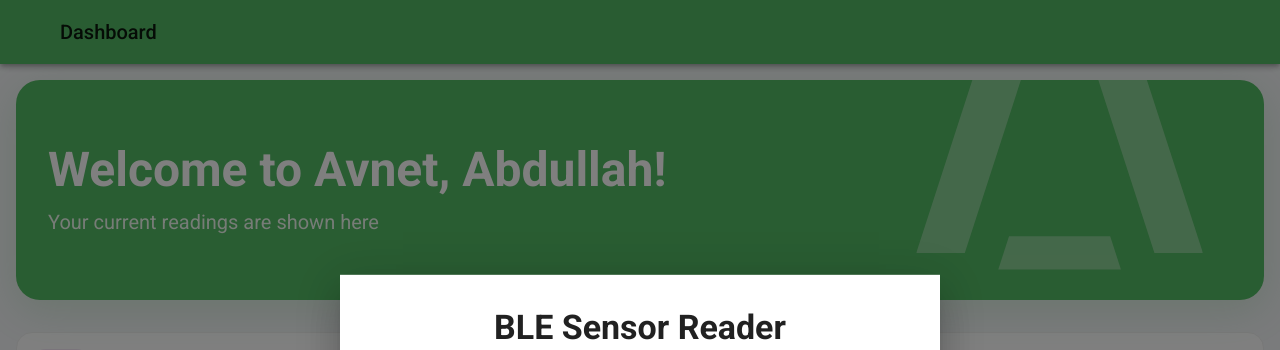
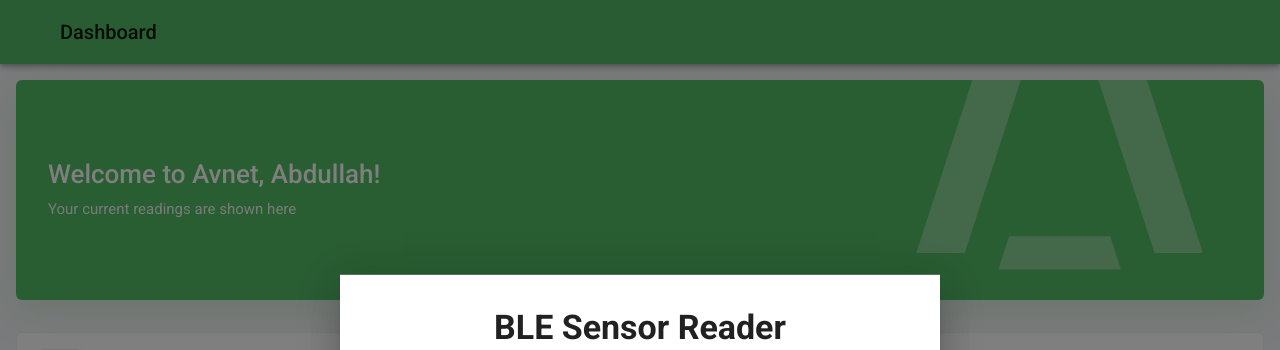
Before and after one commit to sajidmasoodbscs/avent-bluetooth-sensor, a React (Create React App) app: page /dashboard in a window 1280 px wide. Shown: the top 350 px of the page. Built offline with nearby package versions, Linux system fonts and the light colour scheme; some icons are missing.

Commit message:
font size correction

```diff
--- a/src/components/Common/BreathMoistureLevel.jsx
+++ b/src/components/Common/BreathMoistureLevel.jsx
@@ -17,7 +17,7 @@
       p: 2,
       backgroundColor: "#fff",
       color: "#000",
-      borderRadius: "16px",
+      borderRadius: "6px",
       height: "100%",
       width: "100%",
       border: "1px solid #f0f0f0",
--- a/src/components/Common/Hero.jsx
+++ b/src/components/Common/Hero.jsx
@@ -7,7 +7,7 @@
     <Box
           sx={{
             backgroundColor: "#53ba64",
-            borderRadius: "24px",
+            borderRadius: "6px",
             p: { xs: 3, md: 4 },
             mb: 4,
             color: "#fff",
@@ -21,10 +21,10 @@
           }}
         >
           <Box sx={{ position: "relative", zIndex: 1 }}>
-            <Typography variant="h3" sx={{ fontWeight: "bold", mb: 1 }}>
+            <Typography variant="h3" sx={{ fontWeight: "medium", mb: 1,fontSize:'26px' }}>
               Welcome to Avnet, Abdullah!
             </Typography>
-            <Typography variant="h6" sx={{ opacity: 0.9, fontWeight: "normal" }}>
+            <Typography variant="h6" sx={{ opacity: 0.9, fontWeight: "normal",fontSize:'15px' }}>
               Your current readings are shown here
             </Typography>
           </Box>
```
